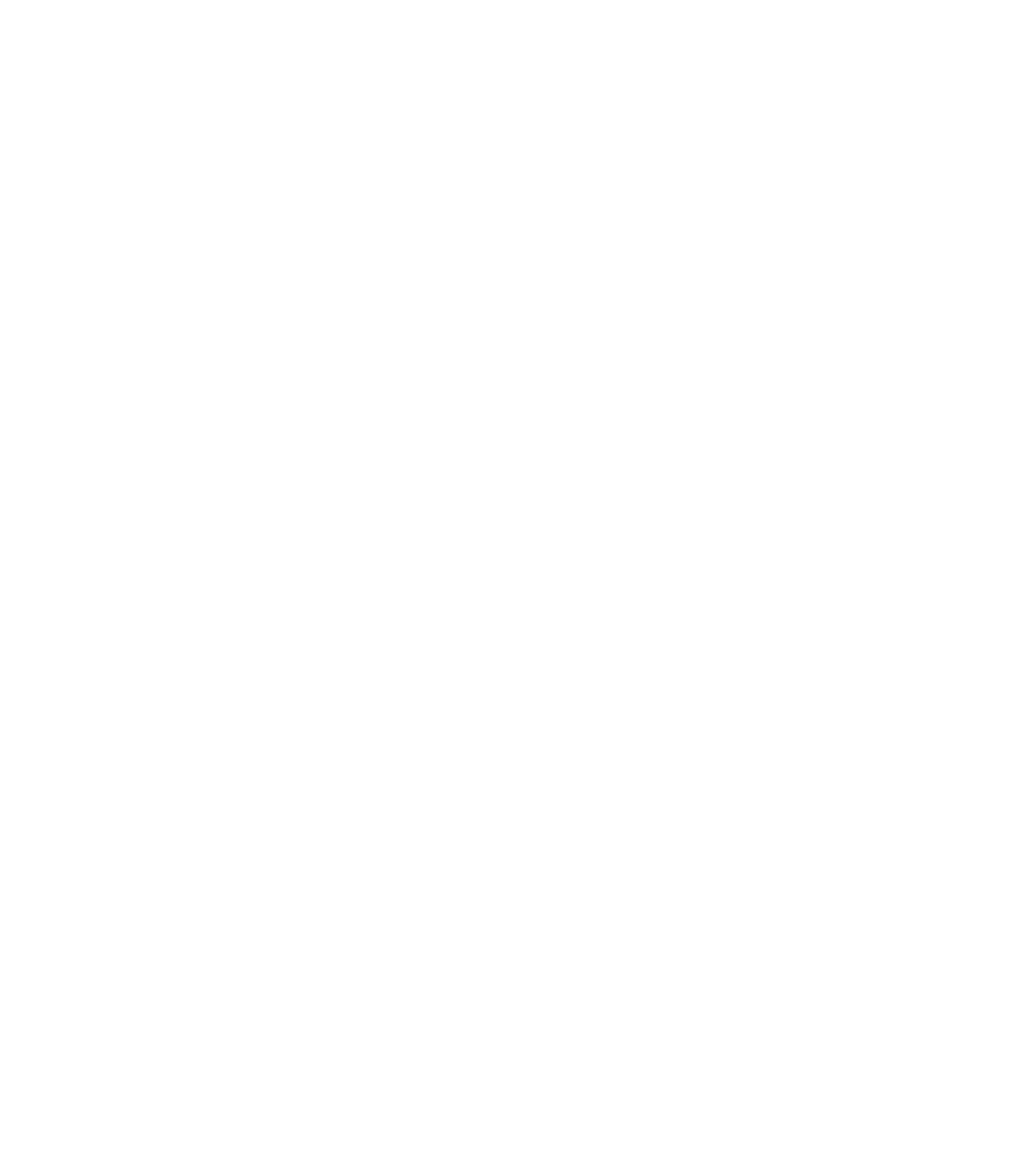
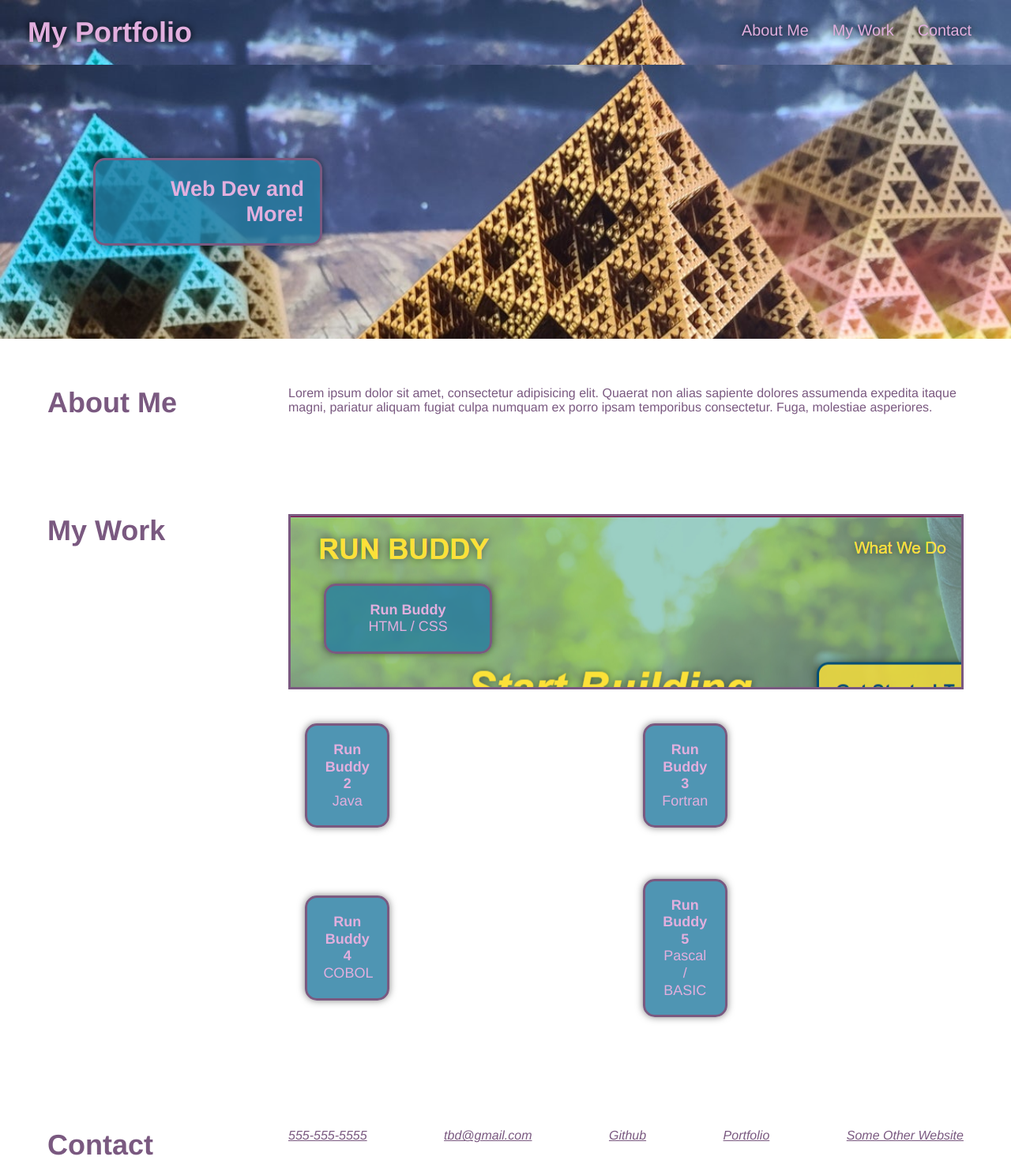
Before and after one commit to zk229/portfolio, a plain HTML site: page index.html in a window 1280 px wide. Shown: the top 1474 px of the page at 79% size. Before the commit the page ends 800 px from the top, so only its background shows below. Drawn offline with Linux system fonts and the light colour scheme.

Commit message:
add basic outline and css

```diff
--- a/assets/css/style.css
+++ b/assets/css/style.css
@@ -0,0 +1,188 @@
+* {
+    margin: 0;
+    padding: 0;
+    box-sizing: border-box;
+}
+:root {
+    --primary-color: #247BA0;
+    --secondary-color: #E2AFDE;
+    --tertiary-color: #7A5980;
+}
+body {
+    color: var(--secondary-color);
+    font-family: Helvetica, Arial, sans-serif;
+}
+
+header {
+    padding: 20px 35px;
+    display: flex;
+    flex-wrap: wrap;
+    justify-content: space-between;
+    position: -webkit-sticky;
+    position: sticky;
+    top: 0;
+    background-image: url("../img/hero-banner.jpg");
+    background-size: cover;
+    background-attachment: fixed;
+    z-index: 9999;
+}
+header h1 {
+    font-weight: bold;
+    font-size: 36px;
+    color: var(--secondary-color);
+    margin: 0;
+    text-shadow: 0 0 10px rgba(0, 0, 0, 1);
+}
+header a {
+    text-decoration: none;
+    color: var(--secondary-color);
+}
+header nav {
+    margin: 7px 0;
+}
+header nav ul {
+    display: flex;
+    flex-wrap: wrap;
+    justify-content: space-between;
+    align-items: center;
+    list-style: none;
+}
+header nav ul li a {
+    padding: 10px 15px;
+    font-weight: lighter;
+    font-size: 1.55vw;
+    text-shadow: 0 0 10px rgba(0, 0, 0, 1);
+}
+header nav ul li a:hover {
+    background: var(--primary-color);
+    color: var(--secondary-color);
+    border-radius: 15px;
+    text-shadow: none;
+}
+
+section {
+    padding: 60px;
+}
+.hero {
+    background-image: url("../img/hero-banner.jpg");
+    background-size: cover;
+    background-attachment: fixed;
+    display: flex;
+    flex-wrap: wrap;
+    align-items: flex-start;
+}
+.hero-text {
+    background-color: rgba(36, 123, 160, 0.8);
+    padding: 20px;
+    border: solid 3px var(--tertiary-color);
+    width: 25%;
+    text-align: right;
+    margin: 5%;
+    color: var(--secondary-color);
+    font-size: 18px;
+    line-height: 1.2;
+    box-shadow: 0 0 10px rgba(0, 0, 0, 0.5);
+    border-radius: 15px;
+}
+
+.section-title {
+    color: var(--tertiary-color);
+    font-size: 24px;
+    flex: 1;
+    padding-right: 20px;
+}
+.intro {
+    display: flex;
+    flex-wrap: wrap;
+    justify-content: space-between;
+}
+.section-text {
+    color: var(--tertiary-color);
+    font-size: 16px;
+    flex: 3;
+}
+
+.my-work {
+    display: flex;
+    flex-wrap: wrap;
+    justify-content: space-between;
+}
+.works {
+    flex: 3;
+    display: flex;
+    flex-wrap: wrap;
+    align-items: center;
+}
+.marquee-work {
+    width: 100%;
+    text-align: center;
+    background-image: url("../img/marquee-box.png");
+    border: 3px solid var(--tertiary-color);
+}
+.marquee-work a {
+    display: block;
+    position: relative;
+    left: 0;
+    top: 0;
+    width: 100%;
+    height: 100%;
+}
+.work {
+    width: 50%;
+    text-align: center;
+}
+.work-title {
+    float: left;
+    background-color: rgba(36, 123, 160, 0.8);
+    padding: 20px;
+    border: solid 3px var(--tertiary-color);
+    width: 25%;
+    text-align: center;
+    margin: 5%;
+    margin-top: 10%;
+    color: var(--secondary-color);
+    font-size: 18px;
+    line-height: 1.2;
+    box-shadow: 0 0 10px rgba(0, 0, 0, 0.5);
+    border-radius: 15px;
+}
+
+.contact {
+    display: flex;
+    flex-wrap: wrap;
+    justify-content: space-between;
+}
+address {
+    flex: 3;
+    display: flex;
+    flex-wrap: wrap;
+    justify-content: space-between;
+}
+address a {
+    color: var(--tertiary-color);
+}
+address p {
+    color: var(--tertiary-color);
+    text-decoration: underline;
+}
+
+footer {
+    background: var(--primary-color);
+    width: 100%;
+    padding: 40px 35px;
+    display: flex;
+    justify-content: space-between;
+    flex-wrap: wrap;
+}
+footer h2 {
+    color: var(--secondary-color);
+    font-size: 30px;
+    margin: 0;
+}
+footer div {
+    line-height: 1.5;
+    text-align: right;
+}
+footer a {
+    color: var(--secondary-color);
+}
--- a/index.html
+++ b/index.html
@@ -9,6 +9,121 @@
 
 <body>
     <!-- header -->
+    <header>
+        <h1>
+            <a href="/">My Portfolio</a>
+        </h1>
+        <nav>
+            <ul>
+                <li>
+                    <a href="#about-me">About Me</a>
+                </li>
+                <li>
+                    <a href="#my-work">My Work</a>
+                </li>
+                <li>
+                    <a href="#contact">Contact</a>
+                </li>
+            </ul>
+        </nav>
+    </header>
+
+    <section class="hero">
+        <div class="hero-text">
+            <h2>Web Dev and More!</h2>
+        </div>
+    </section>
+
+    <section id="about-me" class="intro">
+        <div class="section-title">
+            <h2>About Me</h2>
+        </div>
+        <div class="section-text">
+            <p>
+                Lorem ipsum dolor sit amet, consectetur adipisicing elit. Quaerat non alias sapiente dolores assumenda expedita itaque magni, pariatur aliquam fugiat culpa numquam ex porro ipsam temporibus consectetur. Fuga, molestiae asperiores.
+            </p>
+        </div>
+    </section>
+
+    <section id="my-work" class="my-work">
+        <div class="section-title">
+            <h2>My Work</h2>
+        </div>
+        <div class="works">
+            <div class="marquee-work">
+                <div class="work-title">
+                    <h4>Run Buddy</h4>
+                    <p>
+                        HTML / CSS
+                    </p>
+                </div>
+                <a href="#"></a>
+            </div>
+            <div class="work box-1">
+                <div class="work-title">
+                    <h4>Run Buddy 2</h4>
+                    <p>
+                        Java
+                    </p>
+                </div>
+            </div>
+            <div class="work box-2">
+                <div class="work-title">
+                    <h4>Run Buddy 3</h4>
+                    <p>
+                        Fortran
+                    </p>
+                </div>
+            </div>
+            <div class="work box-3">
+                <div class="work-title">
+                    <h4>Run Buddy 4</h4>
+                    <p>
+                        COBOL
+                    </p>
+                </div>
+            </div>
+            <div class="work box-4">
+                <div class="work-title">
+                    <h4>Run Buddy 5</h4>
+                    <p>
+                        Pascal / BASIC
+                    </p>
+                </div>
+            </div>
+        </div>
+    </section>
+
+    <section id="contact" class="contact">
+        <div class="section-title">
+            <h2>Contact</h2>
+        </div>
+        <address>
+            <div class="info">
+                <p>555-555-5555</p>
+            </div>
+            <div class="info">
+                <a href="mailto:tbd@gmail.com">tbd@gmail.com</a>
+            </div>
+            <div class="info">
+                <a href="#">Github</a>
+            </div>
+            <div class="info">
+                <a href="/">Portfolio</a>
+            </div>
+            <div class="info">
+                <a href="#">Some Other Website</a>
+            </div>
+        </address>
+    </section>
+
+    <footer>
+        <h2>Made by zk229</h2>
+        <div>
+            <a href="/">Check Out My Portfolio!</a><br />
+            &copy; 2022 zk229
+        </div>
+    </footer>
 </body>
 
 </html>
```
Also changed, not shown: assets/img/box-1.png (added), assets/img/box-2.png (added), assets/img/box-3.png (added), assets/img/box-4.png (added), assets/img/hero-banner.jpg (added), assets/img/marquee-box.png (added).
